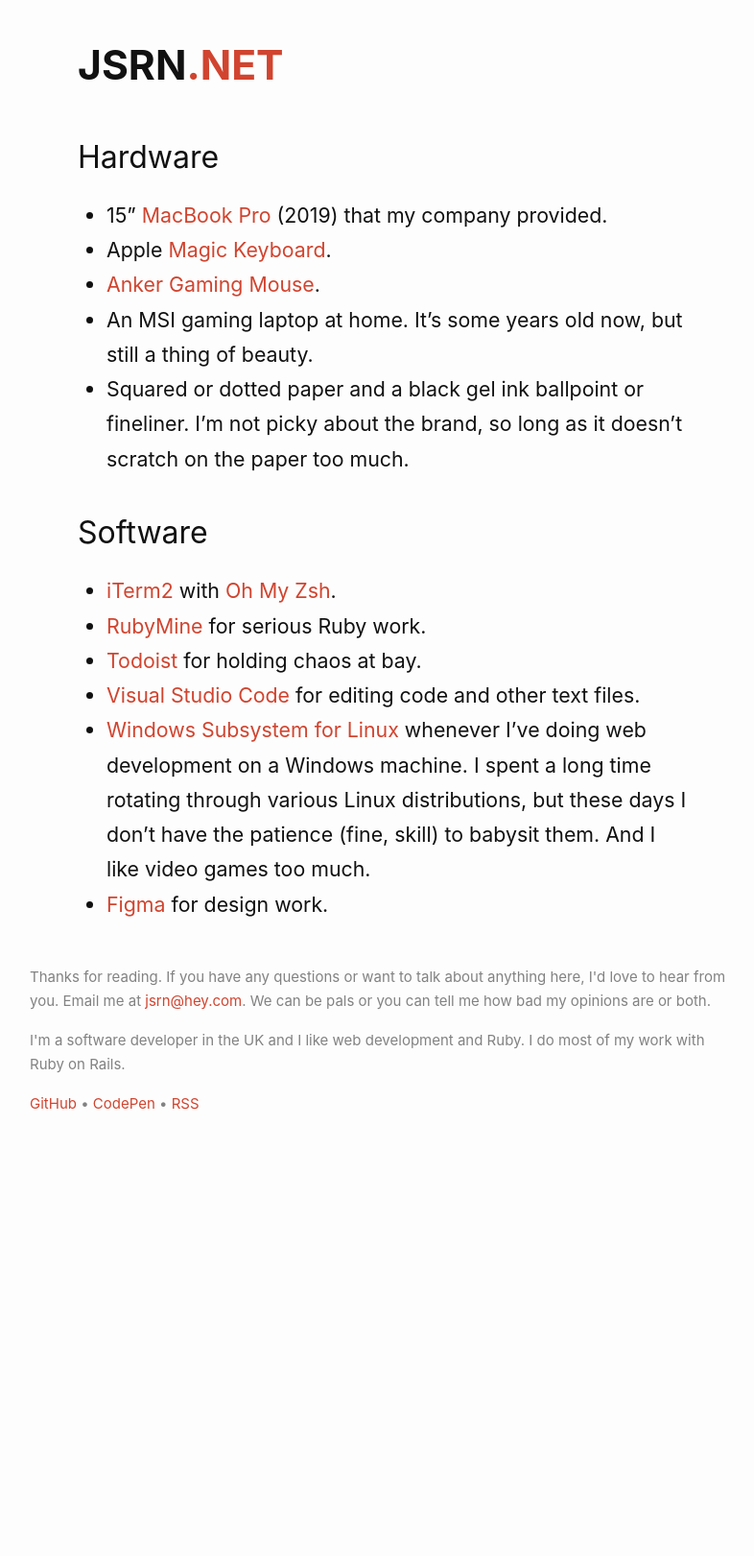
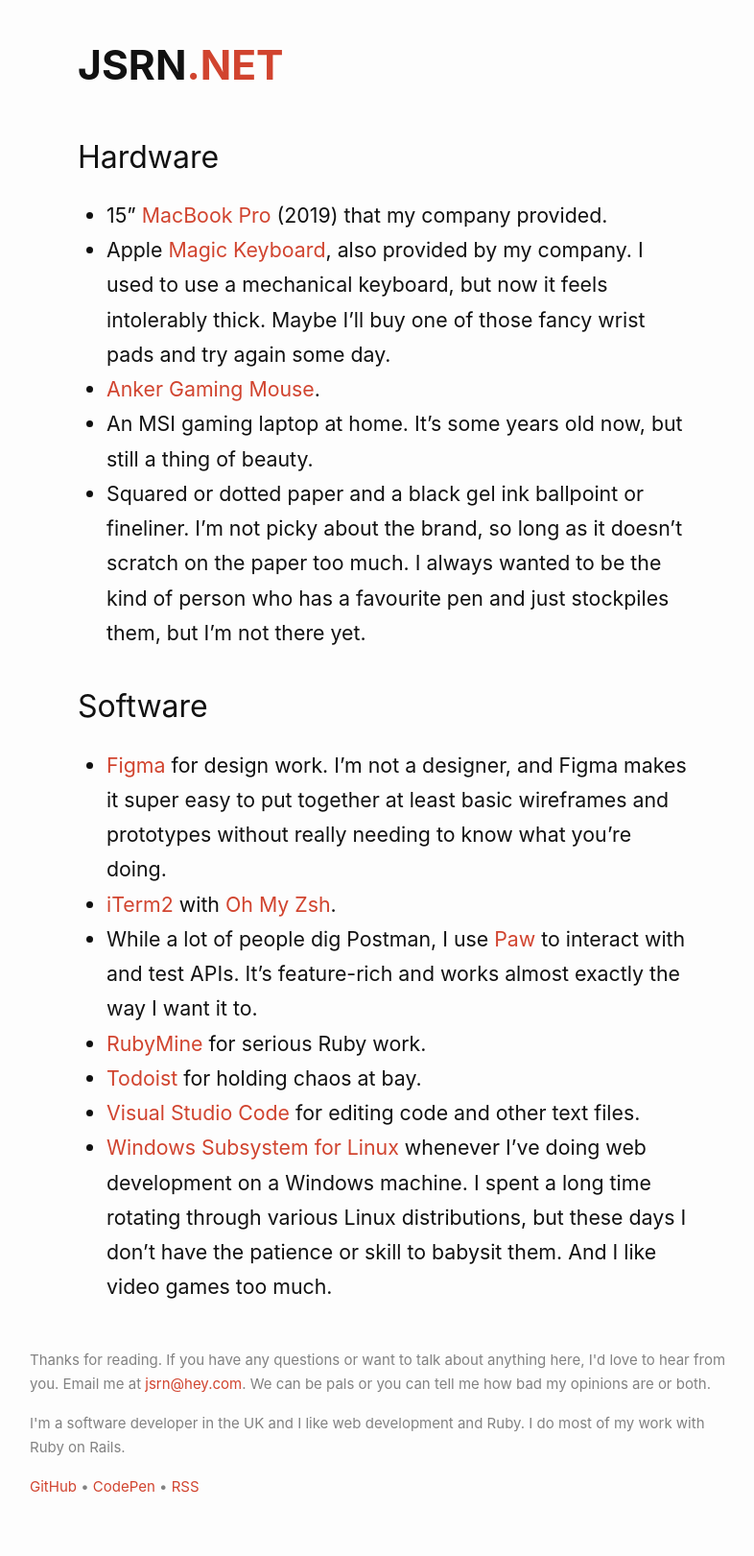
Before and after one commit to jsrn/jsrn.github.io, a Jekyll site: the page built from uses.md, in a window 1280 px wide. Shown: the whole page at 96% size, without its empty margins (239-1025 px from the left). Built offline with Jekyll 4.4.1, drawn with Linux system fonts in a browser that asks for light colours; our own code applies the rules of GitHub Pages for plain Markdown files; before the commit the page ends 1222 px from its top, so only the background shows below that.

Commit message:
Added Paw to /uses

```diff
--- a/uses.md
+++ b/uses.md
@@ -5,16 +5,17 @@
 ## Hardware
 
 * 15" [MacBook Pro](https://www.apple.com/uk/shop/buy-mac/macbook-pro) (2019) that my company provided.
-* Apple [Magic Keyboard](https://www.apple.com/uk/shop/product/MLA22B/A/magic-keyboard-british-english).
+* Apple [Magic Keyboard](https://www.apple.com/uk/shop/product/MLA22B/A/magic-keyboard-british-english), also provided by my company. I used to use a mechanical keyboard, but now it feels intolerably thick. Maybe I'll buy one of those fancy wrist pads and try again some day.
 * [Anker Gaming Mouse](https://www.anker.com/es/products/variant/8200-dpi-highprecision-laser-gaming-mouse/98ANDS2368-BA).
 * An MSI gaming laptop at home. It's some years old now, but still a thing of beauty.
-* Squared or dotted paper and a black gel ink ballpoint or fineliner. I'm not picky about the brand, so long as it doesn't scratch on the paper too much.
+* Squared or dotted paper and a black gel ink ballpoint or fineliner. I'm not picky about the brand, so long as it doesn't scratch on the paper too much. I always wanted to be the kind of person who has a favourite pen and just stockpiles them, but I'm not there yet.
 
 ## Software
 
+* [Figma](https://www.figma.com/) for design work. I'm not a designer, and Figma makes it super easy to put together at least basic wireframes and prototypes without really needing to know what you're doing.
 * [iTerm2](https://iterm2.com/) with [Oh My Zsh](https://ohmyz.sh/).
+* While a lot of people dig Postman, I use [Paw](https://paw.cloud/) to interact with and test APIs. It's feature-rich and works almost exactly the way I want it to.
 * [RubyMine](https://www.jetbrains.com/ruby/) for serious Ruby work.
 * [Todoist](https://todoist.com) for holding chaos at bay.
 * [Visual Studio Code](https://code.visualstudio.com/) for editing code and other text files.
-* [Windows Subsystem for Linux](https://docs.microsoft.com/en-us/windows/wsl/faq) whenever I've doing web development on a Windows machine. I spent a long time rotating through various Linux distributions, but these days I don't have the patience (fine, skill) to babysit them. And I like video games too much.
-* [Figma](https://www.figma.com/) for design work.
+* [Windows Subsystem for Linux](https://docs.microsoft.com/en-us/windows/wsl/faq) whenever I've doing web development on a Windows machine. I spent a long time rotating through various Linux distributions, but these days I don't have the patience or skill to babysit them. And I like video games too much.
```
